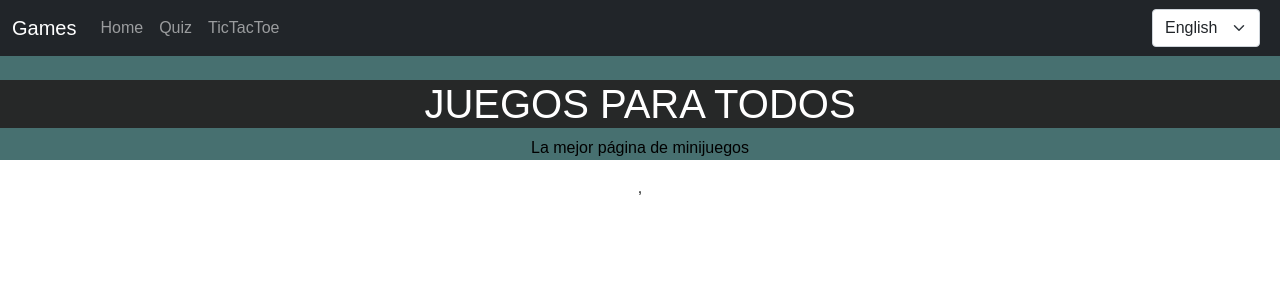
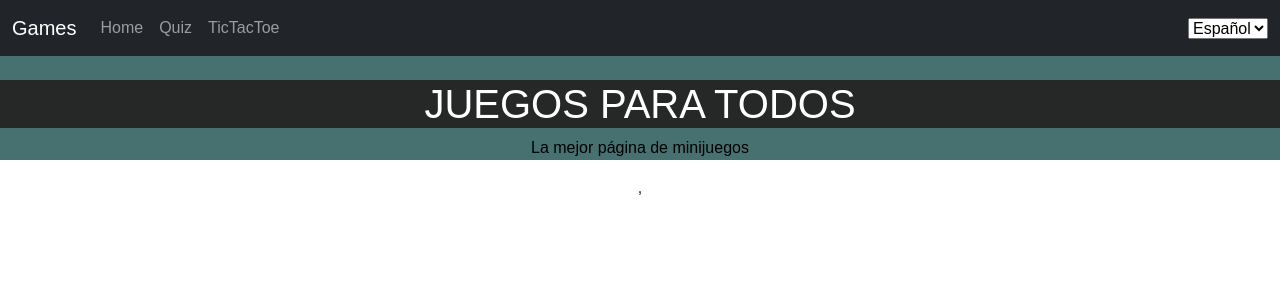
Before and after one commit to samugs13/minijuegos-react, a React (Create React App) app: page / in a window 1280 px wide. Shown: the top 300 px of the page. Built offline with nearby package versions, Linux system fonts and the light colour scheme.

Commit message:
bugfix: fix language selector

```diff
--- a/src/App.js
+++ b/src/App.js
@@ -42,12 +42,7 @@ function App() {
 								</li>
 							</div>
 							<div className="d-flex">
-								<div className="dropdown me-2">
-									<select defaultValue="en" className="form-select" aria-label="Select language">
-										<option value="en">English</option>
-										<option value="es">Español</option>
-									</select>
-								</div>
+								<LangSelector />
 							</div>
 						</div>
 					</nav>
--- a/src/components/home/home.component.js
+++ b/src/components/home/home.component.js
@@ -5,13 +5,13 @@ import { LangContext } from "../../lang/LangContext";
 export default class Home extends Component {
 	render() {
 		return (
-      <div class="home">
+			<div className="home">
 				<br></br>
 				<LangContext.Consumer>
 					{(context) => {
 						return <div>
-									<h1 class="titulo">{context.dictionary["title"]}</h1>
-                  <p class="texto">{context.dictionary["text"]}</p>
+							<h1 className="titulo">{context.dictionary["title"]}</h1>
+							<p className="texto">{context.dictionary["text"]}</p>
 						</div>
 					}
 					}
--- a/src/lang/LangSelector.js
+++ b/src/lang/LangSelector.js
@@ -1,14 +1,17 @@
 import { LangContext } from './LangContext';
 
 export default function LangSelector(props) {
-    return <LangContext.Consumer>
+	return (
+		<LangContext.Consumer>
 			{(context) => {
-            return
-                <select onChange={context.handleChange} value={context.userLang}>
+				return  (
+					<select onChange={context.handleLanguageChange}>
 						<option key="es" value="es">{context.dictionary["es"]}</option>
 						<option key="en" value="en">{context.dictionary["en"]}</option>
 					</select>
+				)
 			}
 			}
 		</LangContext.Consumer>
+	)
 }
```
Lines whose indentation alone changed are shown as unchanged.
